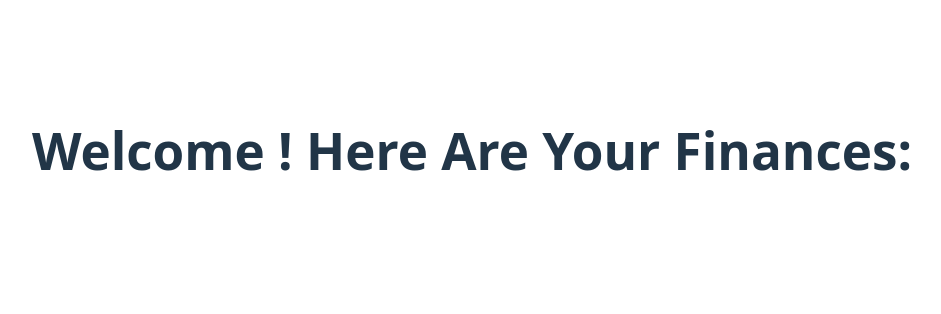
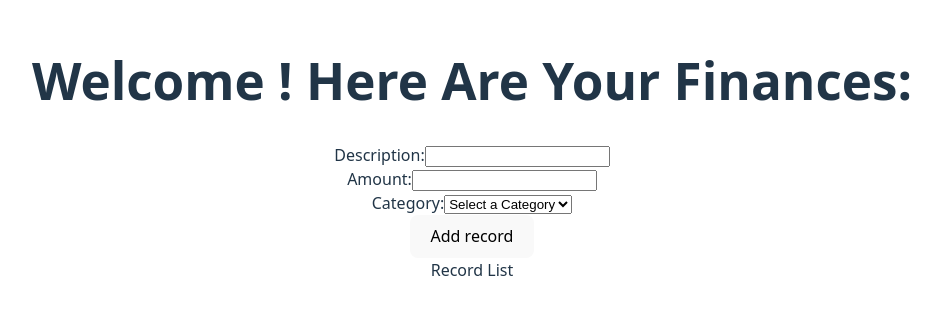
Before and after one commit to Christiannaira/personal-finance-tut, a React (Vite) app in the folder client/: page / in a window 1280 px wide. Shown: the part 250-564 px from the top of the page, without its empty margins (168-1109 px from the left). Built offline with nearby package versions, Linux system fonts and the light colour scheme; no server answers.

Commit message:
feat: added a form

```diff
--- a/client/src/pages/dashboard/financial-record-form.tsx
+++ b/client/src/pages/dashboard/financial-record-form.tsx
@@ -1,3 +1,32 @@
 export const FinancialRecordForm = () => {
-    return <div>Record Form</div>
-}
+   return (
+      <div className="form-container">
+         <form>
+            <div className="form-field">
+               <label>Description:</label>
+               <input type="text" required className="input" />
+            </div>
+            <div className="form-field">
+               <label>Amount:</label>
+               <input type="number" required className="input" />
+            </div>
+
+            <div className="form-field">
+                <label>Category:</label>
+                <select required className="input">
+                    <option value="">Select a Category</option>
+                    <option value="Food">Food</option>
+                    <option value="Rent">Rent</option>
+                    <option value="Salary">Salary</option>
+                    <option value="Utilities">Utilities</option>
+                    <option value="Entertainment">Entertainment</option>
+                    <option value="Other">Other</option>
+                </select>
+            </div>
+            <button type="submit" className="button">
+                Add record
+            </button>
+         </form>
+      </div>
+   );
+};
--- a/client/src/pages/dashboard/index.tsx
+++ b/client/src/pages/dashboard/index.tsx
@@ -1,4 +1,6 @@
 import { useUser } from "@clerk/clerk-react";
+import { FinancialRecordForm } from "./financial-record-form";
+import { FinancialRecordList } from "./financial-record-list";
 
 export const Dashboard = () => {
     const {user} = useUser();
@@ -6,6 +8,8 @@
     return (
         <div className="dashboard-container">
             <h1>Welcome {user?.firstName}! Here Are Your Finances:</h1>
+            <FinancialRecordForm/>
+            <FinancialRecordList/>
         </div>
     )
 }
```
